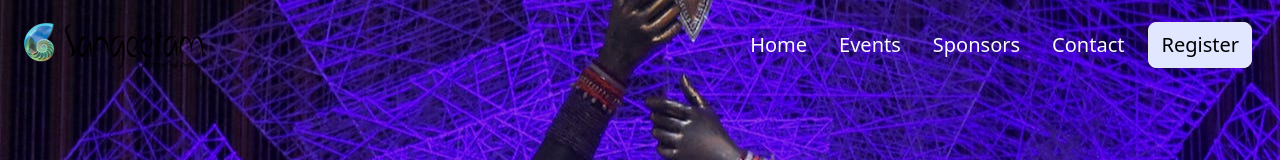
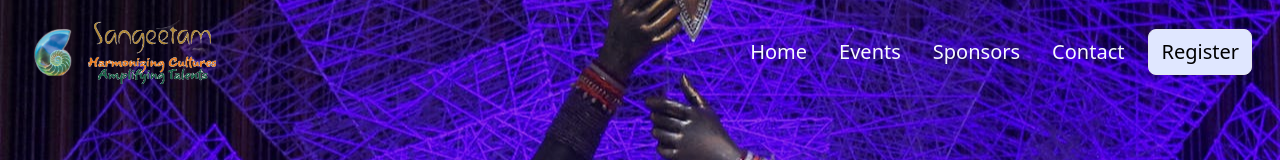
Before and after one commit to mahesh0702/SangeetamFest2023, a plain HTML site: page index.html in a window 1280 px wide. Shown: the top 160 px of the page. Drawn offline with nearby package versions, Linux system fonts and the light colour scheme.

Commit message:
navbar-img added

```diff
--- a/index.html
+++ b/index.html
@@ -30,7 +30,8 @@
       <div class="flex justify-between items-center">
         <div class="logo-area">
           <a href="index.html ">
-            <img src="img/logo-dark2.png " alt="logo " />
+            <img src="img/logo.png" alt="logo" class="inline w-16"/>
+            <img src="img/logo-name.png" alt="logo-name" class="inline w-32 h-16"/>
           </a>
         </div>
         <span class="text-3xl cursor-pointer mx-2 md:hidden block">
```
Also changed, not shown: img/logo-name.png (added), img/logo.png (added), img/logo1.jpeg, img/navbar_logo.png (added), img/navbar_logo1.png (added), img/navbar_name.png (added), 1 other file.
